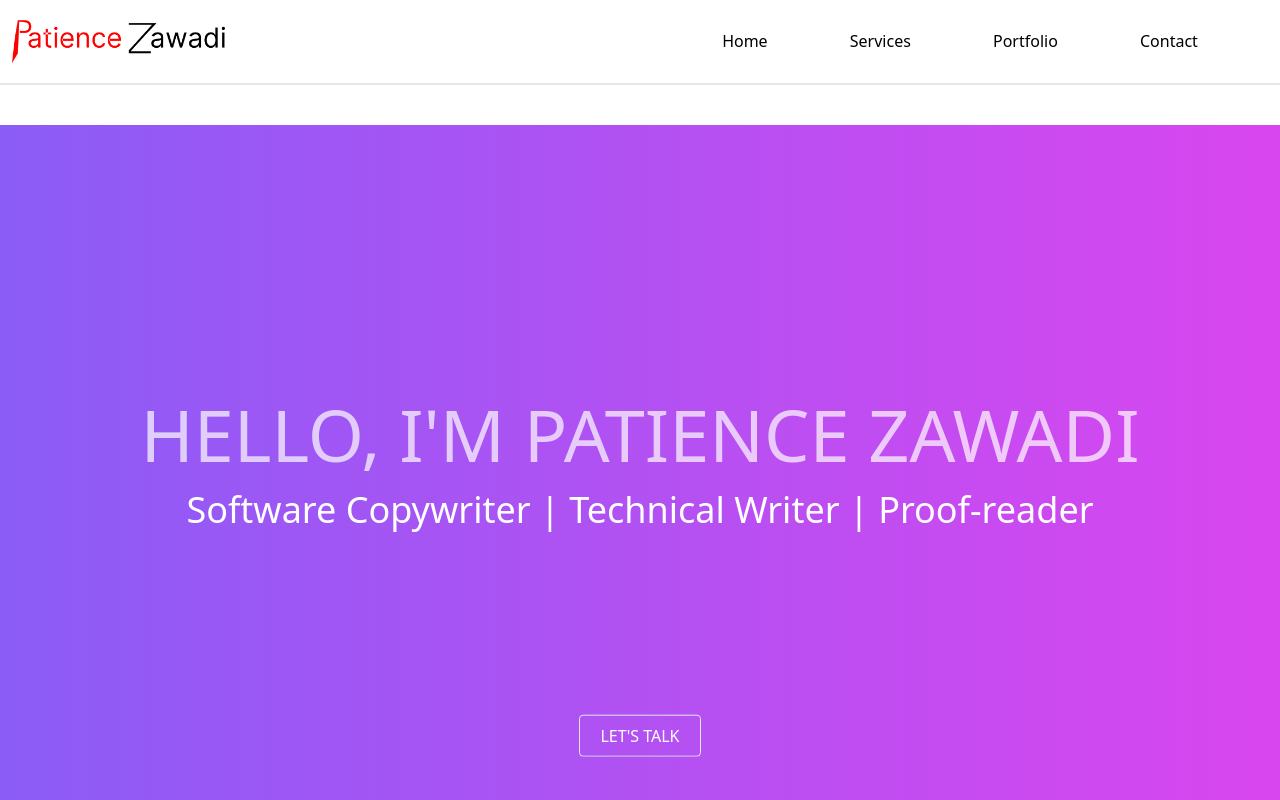
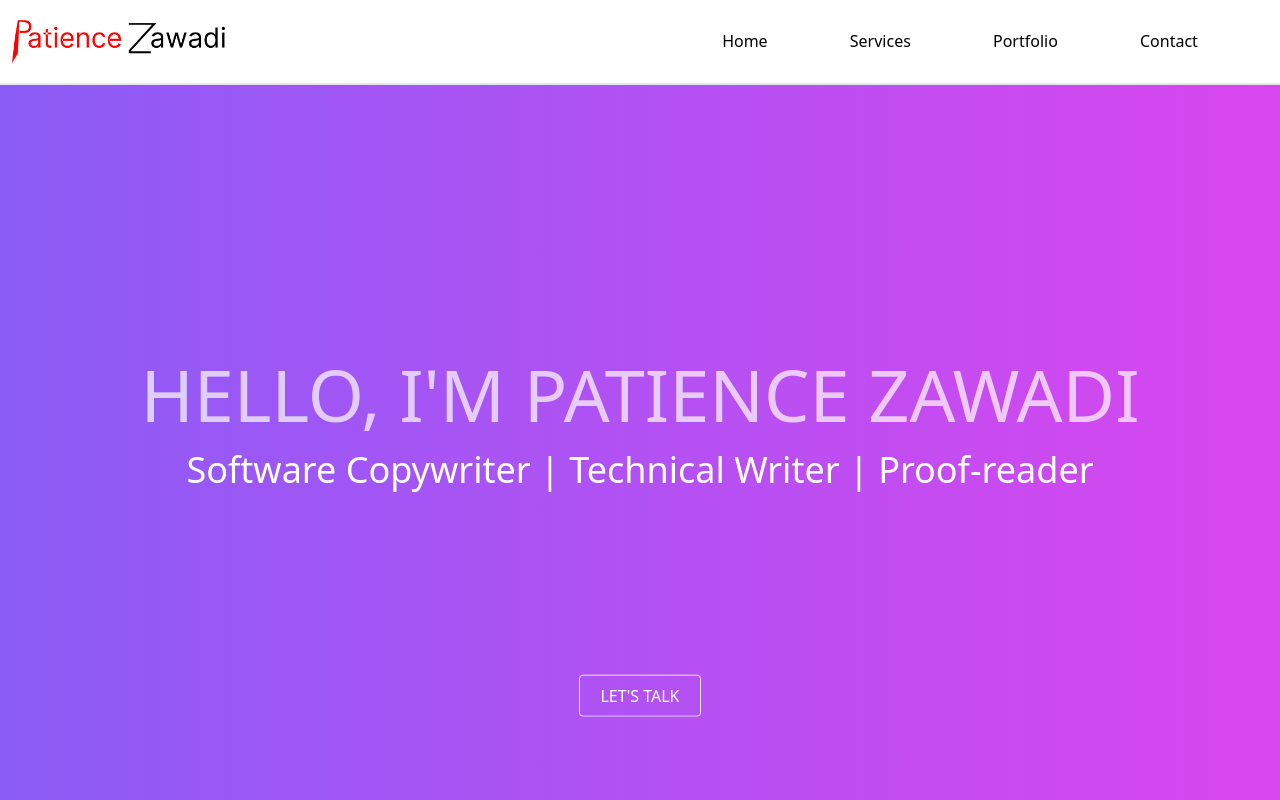
Before and after one commit to SandeSydney/pesh-portfolio, a React (Vite) app: page / in a window 1280 px wide. Shown: the top 800 px of the page. Built offline with nearby package versions, Linux system fonts and the light colour scheme.

Commit message:
Changed background properties

```diff
--- a/src/components/Navigation.jsx
+++ b/src/components/Navigation.jsx
@@ -4,7 +4,7 @@ import brand from "../assets/Brand.png"
 
 function Navigation() {
   return (
-    <nav className="relative border-b-2 flex py-5 items-center">
+    <nav className="relative container mx-auto border-b-2 flex py-5 items-center">
       <div className='flex-1 flex gap-10'>
         <Link to={"/"}>
           <img className='mx-3 w-1/3' src={brand} alt="Logo" />
--- a/src/main.jsx
+++ b/src/main.jsx
@@ -6,7 +6,7 @@ import { router } from "./routing/Router"
 
 ReactDOM.createRoot(document.getElementById('root')).render(
   <React.StrictMode>
-    <div className="container mx-auto space-y-10">
+    <div>
       <RouterProvider router={router} />
     </div>
   </React.StrictMode>,
```
